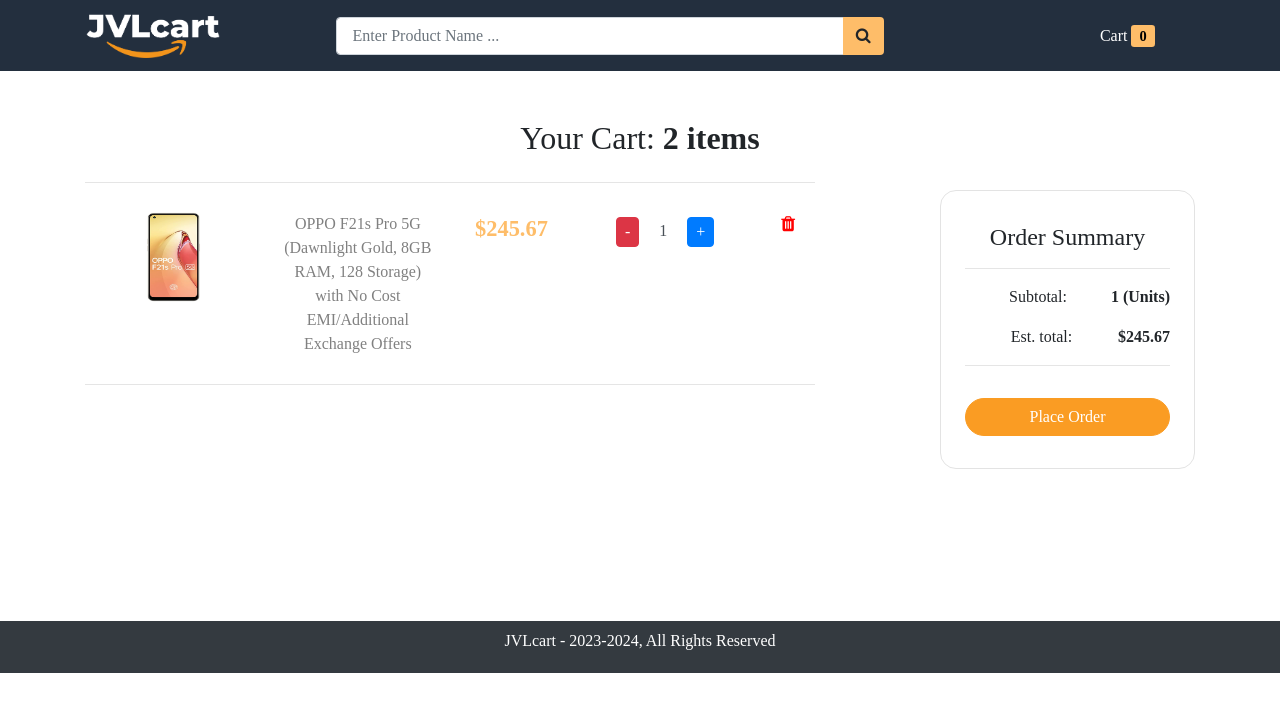
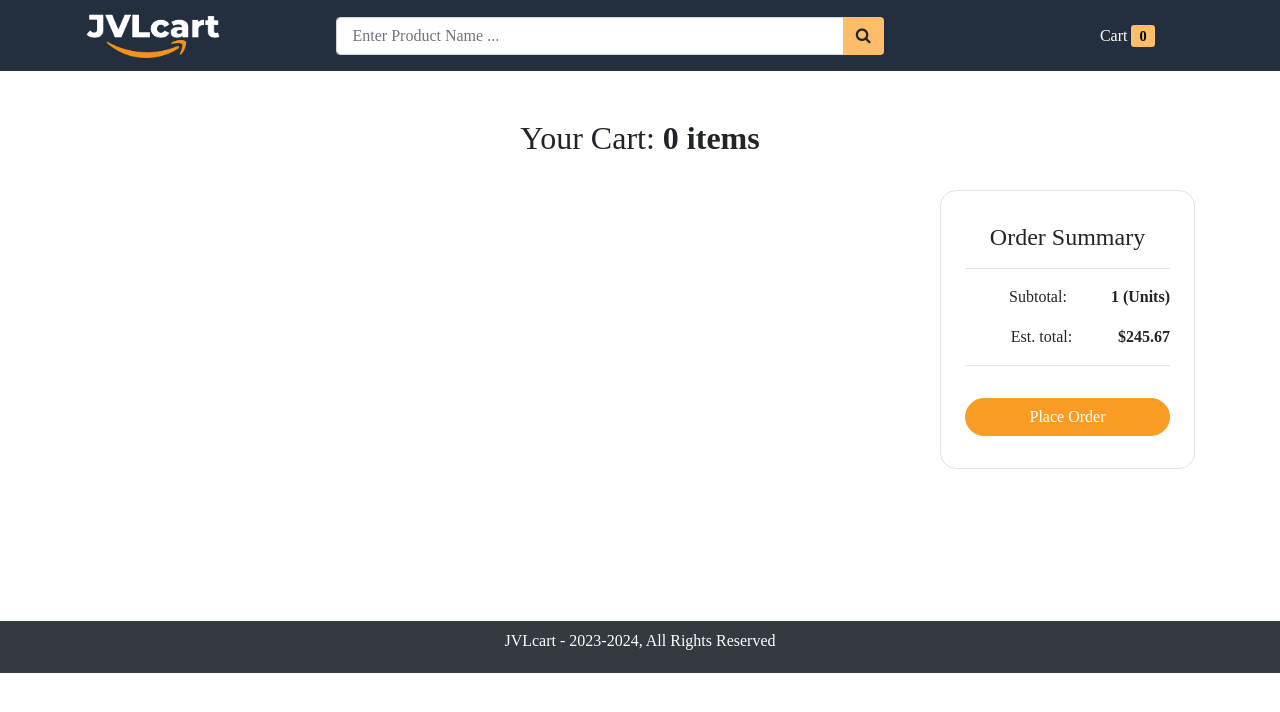
Before and after one commit to Pranavh002/NPVR-Cart, a React (Create React App) app in the folder frontend/: page /cart in a window 1280 px wide. Shown: the top 712 px of the page. Built offline with nearby package versions, Linux system fonts and the light colour scheme.

Commit message:
Showing cart list

```diff
--- a/frontend/src/pages/Cart.js
+++ b/frontend/src/pages/Cart.js
@@ -1,30 +1,35 @@
-export default function Cart() {
+import {Fragment} from 'react'
+import {Link} from 'react-router-dom'
+
+export default function Cart({cartItems, setCartItems}) {
     return (
         <div class="container container-fluid">
-            <h2 class="mt-5">Your Cart: <b>2 items</b></h2>
+            <h2 class="mt-5">Your Cart: <b>{cartItems.length} items</b></h2>
 
             <div class="row d-flex justify-content-between">
                 <div class="col-12 col-lg-8">
+                    {cartItems.map((item)=>(
+                    <Fragment>
                     <hr />
                     <div class="cart-item">
                         <div class="row">
                             <div class="col-4 col-lg-3">
-                                <img src="/images/products/1.jpg" alt="Laptop" height="90" width="115" />
+                                <img src={item.product.images[0].image} alt={item.product.name} height="90" width="115" />
                             </div>
 
                             <div class="col-5 col-lg-3">
-                                <a href="#">OPPO F21s Pro 5G (Dawnlight Gold, 8GB RAM, 128 Storage) with No Cost EMI/Additional Exchange Offers</a>
+                                <Link to={"/product/"+item.product._id}>{item.product.name}</Link>
                             </div>
 
 
                             <div class="col-4 col-lg-2 mt-4 mt-lg-0">
-                                <p id="card_item_price">$245.67</p>
+                                <p id="card_item_price">${item.product.price}</p>
                             </div>
 
                             <div class="col-4 col-lg-3 mt-4 mt-lg-0">
                                 <div class="stockCounter d-inline">
                                     <span class="btn btn-danger minus">-</span>
-                                    <input type="number" class="form-control count d-inline" value="1" readOnly />
+                                    <input type="number" class="form-control count d-inline" value={item.qty} readOnly />
 
                                     <span class="btn btn-primary plus">+</span>
                                 </div>
@@ -36,7 +41,8 @@
 
                         </div>
                     </div>
-                    <hr />
+                    </Fragment>)
+                    )}
                 </div>
 
                 <div class="col-12 col-lg-3 my-4">
```
